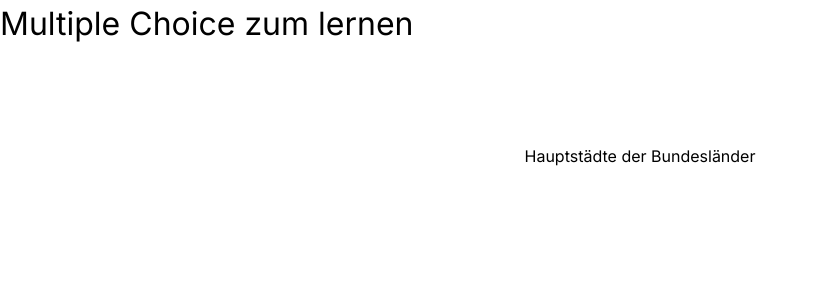
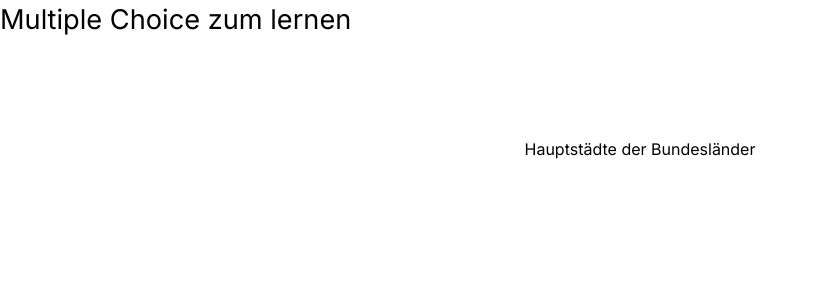
Before and after one commit to mumbablooz/multiplechoice, a Next.js app: page / in a window 1280 px wide. Shown: the top 300 px of the page, without its empty margins (0-817 px from the left). Built offline with nearby package versions, Linux system fonts and the light colour scheme.

Commit message:
Update globals.css

```diff
--- a/app/globals.css
+++ b/app/globals.css
@@ -22,10 +22,10 @@ p, b, button{
   font-size: 1.4rem;
 }
 h1{
-  font-size: 2.6rem;
+  font-size: 2.2rem;
 }
 h2{
-  font-size: 2rem;
+  font-size: 1.7rem;
 }
 h3{
   font-size: 1.6rem;
```
